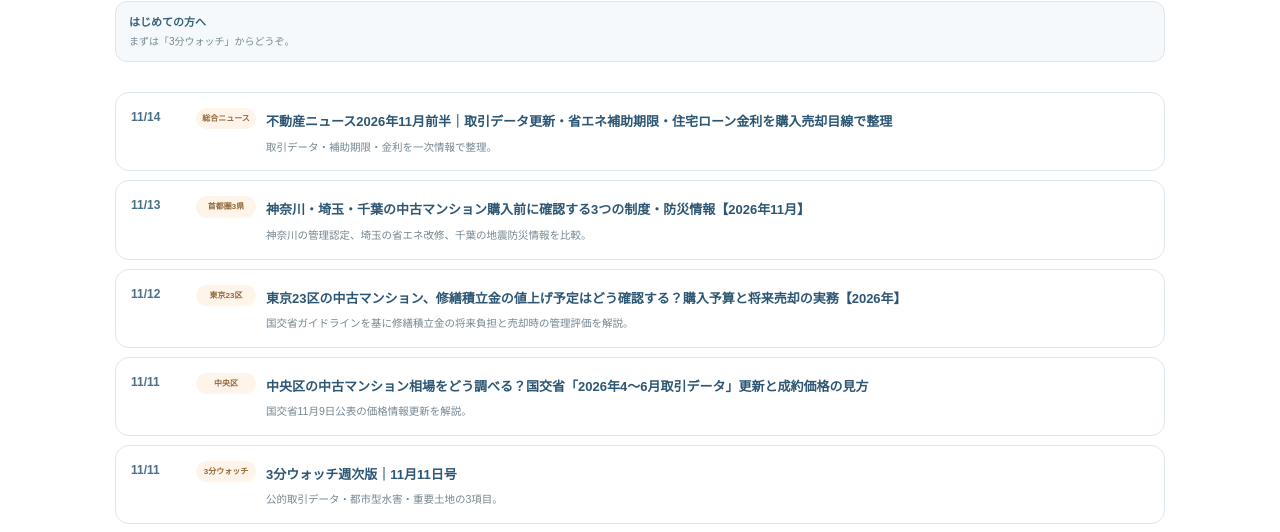
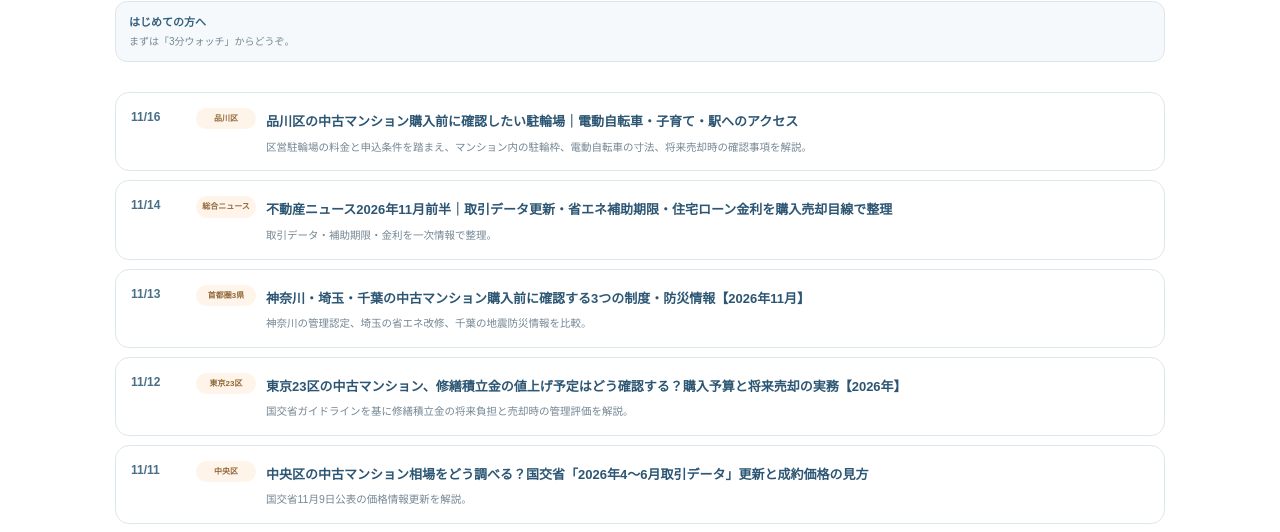
Before and after one commit to agent-insight/tokyo-mansion-watch, a plain HTML site: page updates.html in a window 1280 px wide. Shown: the part 261-793 px from the top of the page. Drawn offline with Linux system fonts and the light colour scheme.

Commit message:
Publish Shinagawa bicycle parking purchase guide 2026-11-16

```diff
--- a/updates.html
+++ b/updates.html
@@ -17,6 +17,7 @@
 <section class="updates-hero reader-first-hero"><span class="eyebrow">WHAT'S NEW</span><h1>更新情報</h1><div class="visit-status-card" data-visit-status></div></section>
 
 <section class="updates-list">
+<a class="update-item" data-update-date="2026-11-16" href="article.html?id=shinagawa-condo-bicycle-parking-family-2026"><span class="update-date">11/16</span><span class="update-kind guide">品川区</span><div><strong>品川区の中古マンション購入前に確認したい駐輪場｜電動自転車・子育て・駅へのアクセス</strong><p>区営駐輪場の料金と申込条件を踏まえ、マンション内の駐輪枠、電動自転車の寸法、将来売却時の確認事項を解説。</p></div></a>
 <a class="update-item" data-update-date="2026-11-14" href="article.html?id=real-estate-news-mortgage-subsidy-data-2026-11-14"><span class="update-date">11/14</span><span class="update-kind guide">総合ニュース</span><div><strong>不動産ニュース2026年11月前半｜取引データ更新・省エネ補助期限・住宅ローン金利を購入売却目線で整理</strong><p>取引データ・補助期限・金利を一次情報で整理。</p></div></a>
 <a class="update-item" data-update-date="2026-11-13" href="article.html?id=kanagawa-saitama-chiba-condo-checklist-2026-11-13"><span class="update-date">11/13</span><span class="update-kind guide">首都圏3県</span><div><strong>神奈川・埼玉・千葉の中古マンション購入前に確認する3つの制度・防災情報【2026年11月】</strong><p>神奈川の管理認定、埼玉の省エネ改修、千葉の地震防災情報を比較。</p></div></a>
 <a class="update-item" data-update-date="2026-11-12" href="article.html?id=tokyo23-condo-reserve-fund-step-increase-resale-2026"><span class="update-date">11/12</span><span class="update-kind guide">東京23区</span><div><strong>東京23区の中古マンション、修繕積立金の値上げ予定はどう確認する？購入予算と将来売却の実務【2026年】</strong><p>国交省ガイドラインを基に修繕積立金の将来負担と売却時の管理評価を解説。</p></div></a>
```
